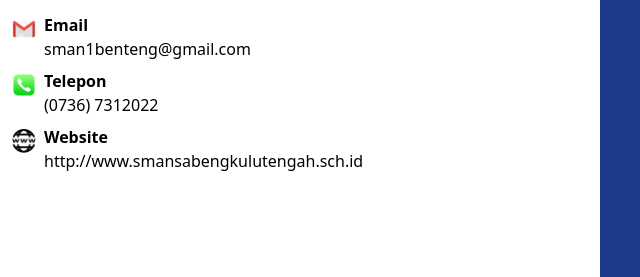
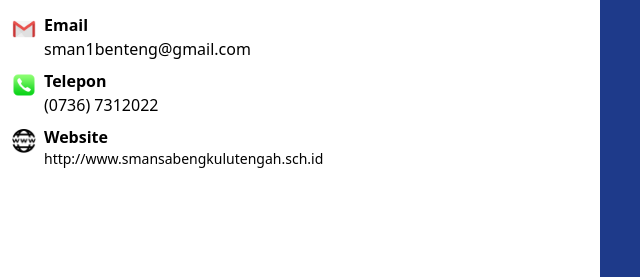
Before and after one commit to YadiLfc/website-smansa-benteng, a plain HTML site: page index.html in a window 1280 px wide. Shown: the part 1992-2269 px from the top of the page, 640-1280 px from the left. Drawn offline with nearby package versions, Linux system fonts and the light colour scheme.

Commit message:
Update index.html

```diff
--- a/index.html
+++ b/index.html
@@ -409,13 +409,16 @@
         </div>
       </div>
 
-      <div class="mb-2 flex items-start">
-        <img src="Website.png" alt="Website" class="h-6 w-6 mr-2 mt-1">
-        <div>
-          <p class="font-semibold">Website</p>
-          <p>http://www.smansabengkulutengah.sch.id</p>
-        </div>
-      </div>
+     <div class="mb-2 flex items-start max-w-full overflow-hidden">
+  <img src="Website.png" alt="Website" class="h-6 w-6 mr-2 mt-1 flex-shrink-0">
+  <div class="w-full overflow-hidden">
+    <p class="font-semibold">Website</p>
+    <p class="text-sm leading-snug break-all w-full max-w-full">
+      http://www.smansabengkulutengah.sch.id
+    </p>
+  </div>
+</div>
+
     </div>
   </div>
 </section>
```
